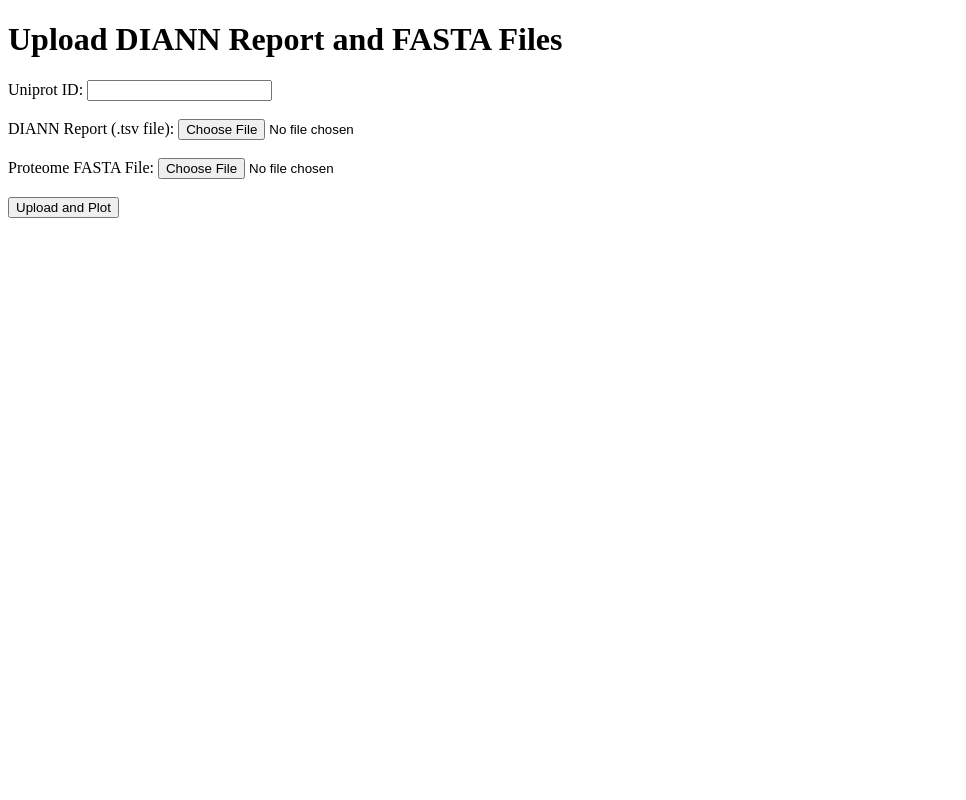
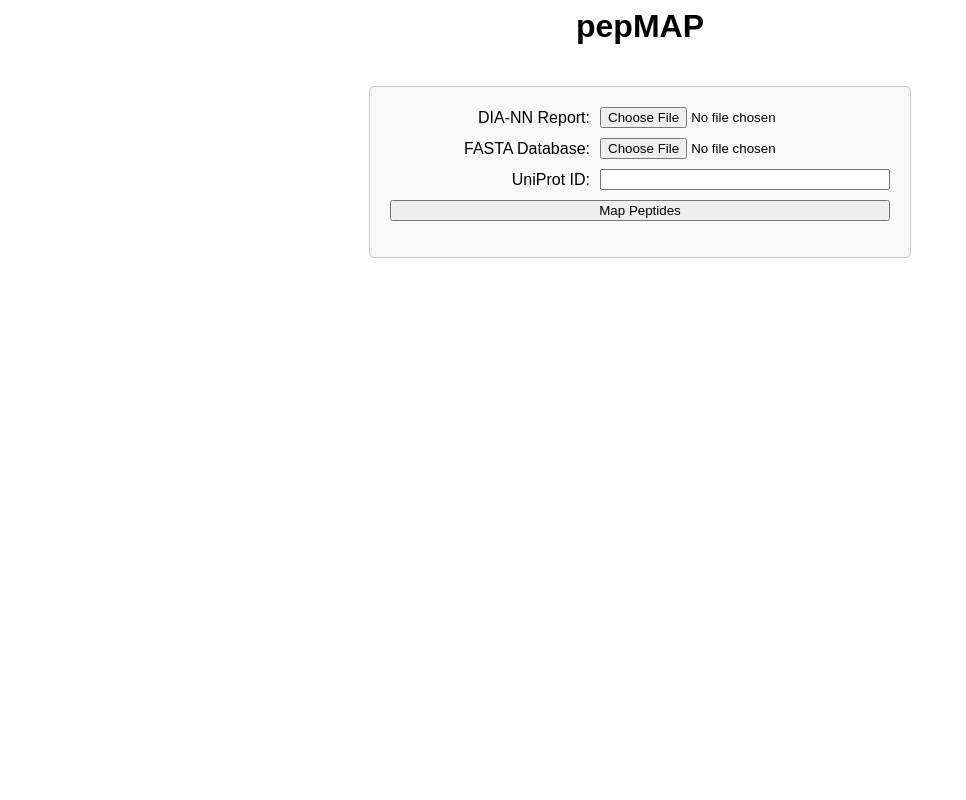
Before and after one commit to npinter/pepMAP, a Flask app: page / in a window 1280 px wide. Shown: the whole page, without its empty margins (0-966 px from the left). Run offline with Flask 3, Linux system fonts and the light colour scheme.

Commit message:
Update GUI

```diff
--- a/app.py
+++ b/app.py
@@ -3,6 +3,7 @@
 import plotly.io as pio
 import plotly.graph_objs as go
 import requests
+from flask import jsonify
 from collections import OrderedDict
 
 app = Flask(__name__)
@@ -432,7 +433,7 @@
 
 @app.route('/', methods=['GET'])
 def index():
-    return render_template('upload_form.html')
+    return render_template('plot.html')
 
 
 def find_peptide_positions(report_df, fasta_df, selected_protein_id):
@@ -471,40 +472,50 @@
     return peptide_positions_df
 
 
-@app.route('/plot', methods=['POST'])
-def plot():
-    report_file = request.files['report_file']
-    fasta_file = request.files['fasta_file']
-    selected_protein_id = request.form['uniprot_id']
+@app.route('/plot_peptides', methods=['POST'])
+def plot_peptides_route():
+    report_file = request.files.get('report_file')
+    fasta_file = request.files.get('fasta_file')
+    selected_protein_id = request.form.get('uniprot_id')
 
-    # parse the FASTA file into a DataFrame
-    fasta_df = parse_fasta(fasta_file)
+    if not report_file or not fasta_file or not selected_protein_id:
+        return jsonify({'error': 'All fields must be provided.'}), 400
 
-    # parse the report.tsv file
-    report_df = parse_report_tsv(report_file.stream)
+    try:
+        # parse the FASTA file into a DataFrame
+        fasta_df = parse_fasta(fasta_file.stream)
 
-    # find peptide positions
+        # parse the report.tsv file
+        report_df = parse_report_tsv(report_file.stream)
+
+        # find peptide positions
+        peptide_positions_df = find_peptide_positions(report_df, fasta_df, selected_protein_id)
+        if peptide_positions_df.empty:
+            return jsonify({'error': 'No peptide positions found.'}), 400
+
+        return plot_peptides(peptide_positions_df, fasta_df, selected_protein_id)
+
+    except Exception as e:
+        return jsonify({'error': str(e)}), 400
+
+
+@app.route('/plot_features', methods=['POST'])
+def plot_features_route():
+    fasta_file = request.files.get('fasta_file')
+    selected_protein_id = request.form.get('uniprot_id')
+
+    if not fasta_file or not selected_protein_id:
+        return jsonify({'error': 'All fields must be provided.'}), 400
+
     try:
-        peptide_positions_df = find_peptide_positions(report_df, fasta_df, selected_protein_id)
-    except ValueError as e:
-        print(e)
-        return str(e)
+        # parse the FASTA file into a DataFrame
+        fasta_df = parse_fasta(fasta_file.stream)
 
-    if peptide_positions_df.empty:
-        print("No peptide positions found.")
-        return "No peptide positions found."
+        return plot_features(fasta_df, selected_protein_id)
 
-    # generate the peptides plot
-    plot_peptides_html = plot_peptides(peptide_positions_df, fasta_df, selected_protein_id)
-
-    # generate the features plot
-    plot_features_html = plot_features(fasta_df, selected_protein_id)
-
-    return render_template('plot.html',
-                           plot_peptides_html=plot_peptides_html,
-                           plot_features_html=plot_features_html)
+    except Exception as e:
+        return jsonify({'error': str(e)}), 400
 
 
 if __name__ == '__main__':
-    # change port
     app.run(port=7007, debug=True)
--- a/templates/plot.html
+++ b/templates/plot.html
@@ -1,14 +1,157 @@
-<!DOCTYPE html>
 <html lang="en">
 <head>
-    <meta charset="UTF-8">
-    <title>pepMAP</title>
+    <title>Plot Data</title>
+    <script src="https://ajax.googleapis.com/ajax/libs/jquery/3.5.1/jquery.min.js"></script>
+    <style>
+        body {
+            text-align: center;
+            font-family: Arial, sans-serif;
+        }
+
+        .loader {
+            border: 4px solid #f3f3f3;
+            border-radius: 50%;
+            border-top: 4px solid #414141;
+            width: 25px;
+            height: 25px;
+            animation: spin 2s linear infinite;
+            margin: auto;
+        }
+
+        @keyframes spin {
+            0% { transform: rotate(0deg); }
+            100% { transform: rotate(360deg); }
+        }
+
+        #peptides_plot, #features_plot {
+            display: none;
+            margin-top: 20px;
+        }
+
+        .form-container {
+            display: inline-block;
+            margin-top: 20px;
+            padding: 20px;
+            border: 1px solid #ccc;
+            border-radius: 5px;
+            background-color: #f9f9f9;
+            text-align: left;
+            width: 500px;
+        }
+
+        .form-group {
+            display: flex;
+            justify-content: space-between;
+            align-items: center;
+            margin-bottom: 10px;
+        }
+
+        .form-group label {
+            margin-right: 10px;
+            flex: 0 0 40%;
+            text-align: right;
+        }
+
+        .form-group input,
+        .form-group button {
+            flex: 1;
+        }
+
+        input[type="text"],
+        input[type="file"],
+        button {
+            width: 100%;
+        }
+
+        .error-message {
+            color: red;
+            margin-top: 20px;
+        }
+    </style>
 </head>
 <body>
     <h1>pepMAP</h1>
-    <div>{{ plot_peptides_html | safe }}</div>
-    <div>{{ plot_features_html | safe }}</div>
-    <br>
-    <a href="{{ url_for('index') }}">Go back to upload page</a>
+    <div class="form-container">
+        <form>
+            <div class="form-group">
+                <label for="report_file">DIA-NN Report:</label>
+                <input type="file" id="report_file" name="report_file">
+            </div>
+            <div class="form-group">
+                <label for="fasta_file">FASTA Database:</label>
+                <input type="file" id="fasta_file" name="fasta_file">
+            </div>
+            <div class="form-group">
+                <label for="uniprot_id">UniProt ID:</label>
+                <input type="text" id="uniprot_id" name="uniprot_id">
+            </div>
+            <div class="form-group">
+                <button type="button" id="submit_button">Map Peptides</button>
+            </div>
+        </form>
+    </div>
+
+    <div id="peptides_plot"><div class="loader"></div></div>
+    <div id="features_plot"><div class="loader"></div></div>
+
+    <script>
+    function fetchPlots() {
+        $('#peptides_plot, #features_plot').show().html('<div class="loader"></div>');
+
+        var formData = new FormData();
+        formData.append('report_file', $('#report_file')[0].files[0]);
+        formData.append('fasta_file', $('#fasta_file')[0].files[0]);
+        formData.append('uniprot_id', $('#uniprot_id').val());
+
+        $.ajax({
+            url: '/plot_peptides',
+            type: 'POST',
+            data: formData,
+            contentType: false,
+            processData: false,
+            success: function(data) {
+                $('#peptides_plot').html(data);
+            },
+            error: function(xhr) {
+                let errorMsg = 'Failed to load peptides plot.';
+                if (xhr.responseJSON && xhr.responseJSON.error) {
+                    errorMsg += ' (' + xhr.responseJSON.error + ')';
+                } else {
+                    errorMsg += ' (Unknown Error)';
+                }
+                errorMsg = '<div class="error-message">' + errorMsg + '</div>';
+                $('#peptides_plot').html(errorMsg);
+            }
+        });
+
+        $.ajax({
+            url: '/plot_features',
+            type: 'POST',
+            data: formData,
+            contentType: false,
+            processData: false,
+            success: function(data) {
+                $('#features_plot').html(data);
+            },
+            error: function(xhr) {
+                let errorMsg = 'Failed to load features plot.';
+                if (xhr.responseJSON && xhr.responseJSON.error) {
+                    errorMsg += ' (' + xhr.responseJSON.error + ')';
+                } else {
+                    errorMsg += ' (Unknown Error)';
+                }
+                errorMsg = '<div class="error-message">' + errorMsg + '</div>';
+                $('#features_plot').html(errorMsg);
+            }
+        });
+    }
+
+    $(document).ready(function() {
+        $('#submit_button').click(function(e) {
+            e.preventDefault();
+            fetchPlots();
+        });
+    });
+    </script>
 </body>
 </html>
--- a/templates/upload_form.html
+++ /dev/null
@@ -1,19 +0,0 @@
-<!DOCTYPE html>
-<html lang="en">
-<head>
-    <meta charset="UTF-8">
-    <title>pepMAP</title>
-</head>
-<body>
-    <h1>Upload DIANN Report and FASTA Files</h1>
-    <form action="/plot" method="post" enctype="multipart/form-data">
-        <label for="uniprot_id">Uniprot ID:</label>
-        <input type="text" name="uniprot_id" required><br><br>
-        <label for="report_file">DIANN Report (.tsv file):</label>
-        <input type="file" id="report_file" name="report_file" required><br><br>
-        <label for="fasta_file">Proteome FASTA File:</label>
-        <input type="file" id="fasta_file" name="fasta_file" required><br><br>
-        <input type="submit" value="Upload and Plot">
-    </form>
-</body>
-</html>
```
